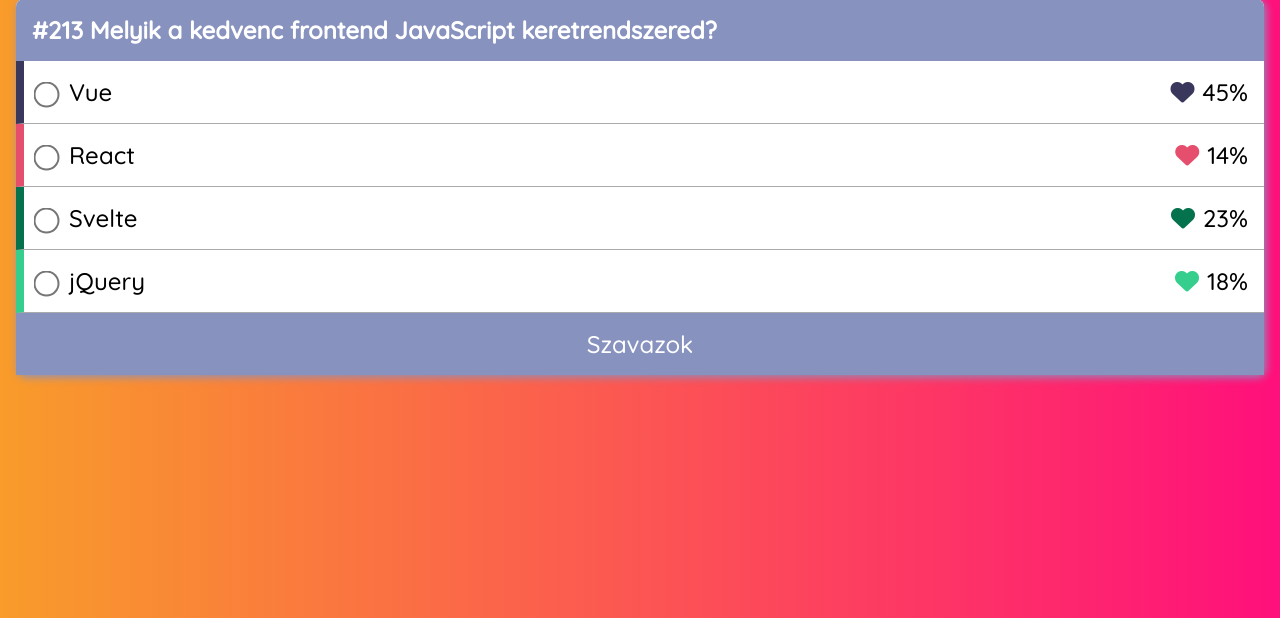
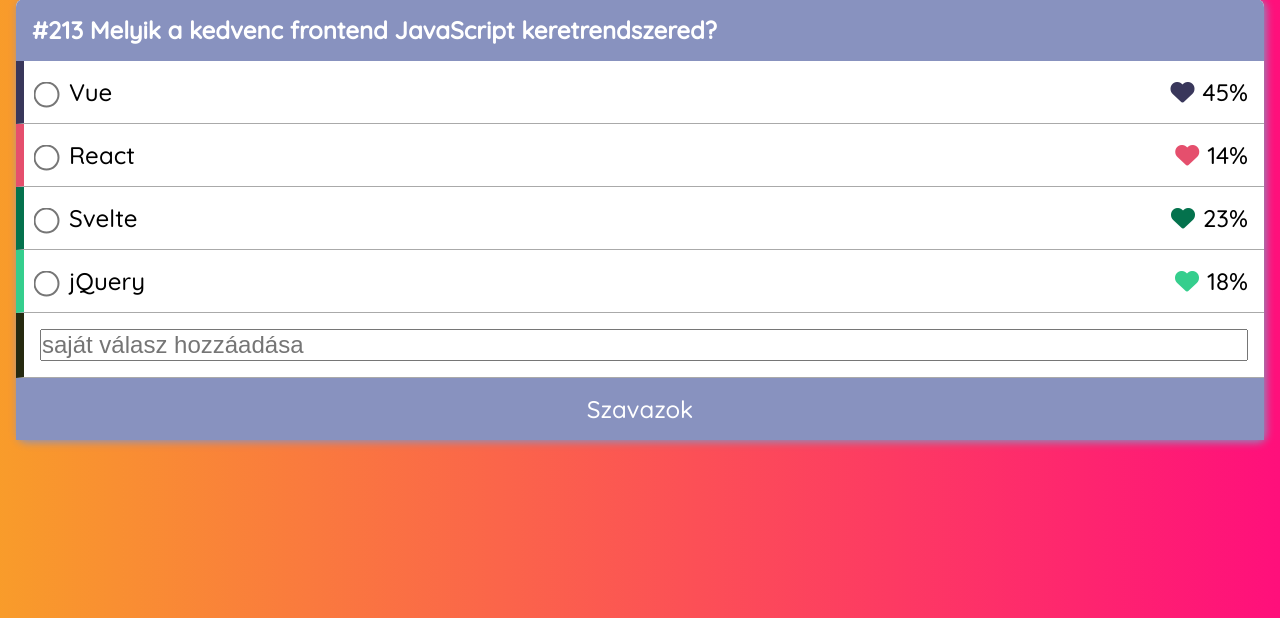
Before and after one commit to rrd108/youtube-modern-php, a PHP site: page / in a window 1280 px wide. Shown: the part 73-691 px from the top of the page. Run offline with PHP 8.4, Linux system fonts and the light colour scheme; data that the repository does not hold is empty; some libraries are stand-ins or nearby versions.

Commit message:
input filed added

```diff
--- a/style.css
+++ b/style.css
@@ -85,6 +85,10 @@ input[type=radio] {
   margin-right: 1rem;
   transform: scale(2);
 }
+input[type=text] {
+  width: 100%;
+  font-size: 1.5rem;
+}
 span {
   width: 30%;
   text-align: end;
--- a/template.php
+++ b/template.php
@@ -29,6 +29,9 @@
               <span><i class="fas fa-heart"></i><?= round($votes / $totalVotes * 100) ?>%</span>
             </li>
           <?php endforeach; ?>
+          <li>
+            <input type="text" name="new-option" placeholder="saját válasz hozzáadása">
+          </li>
         </ul>
         <input type="submit" value="Szavazok">
       </form>
```
